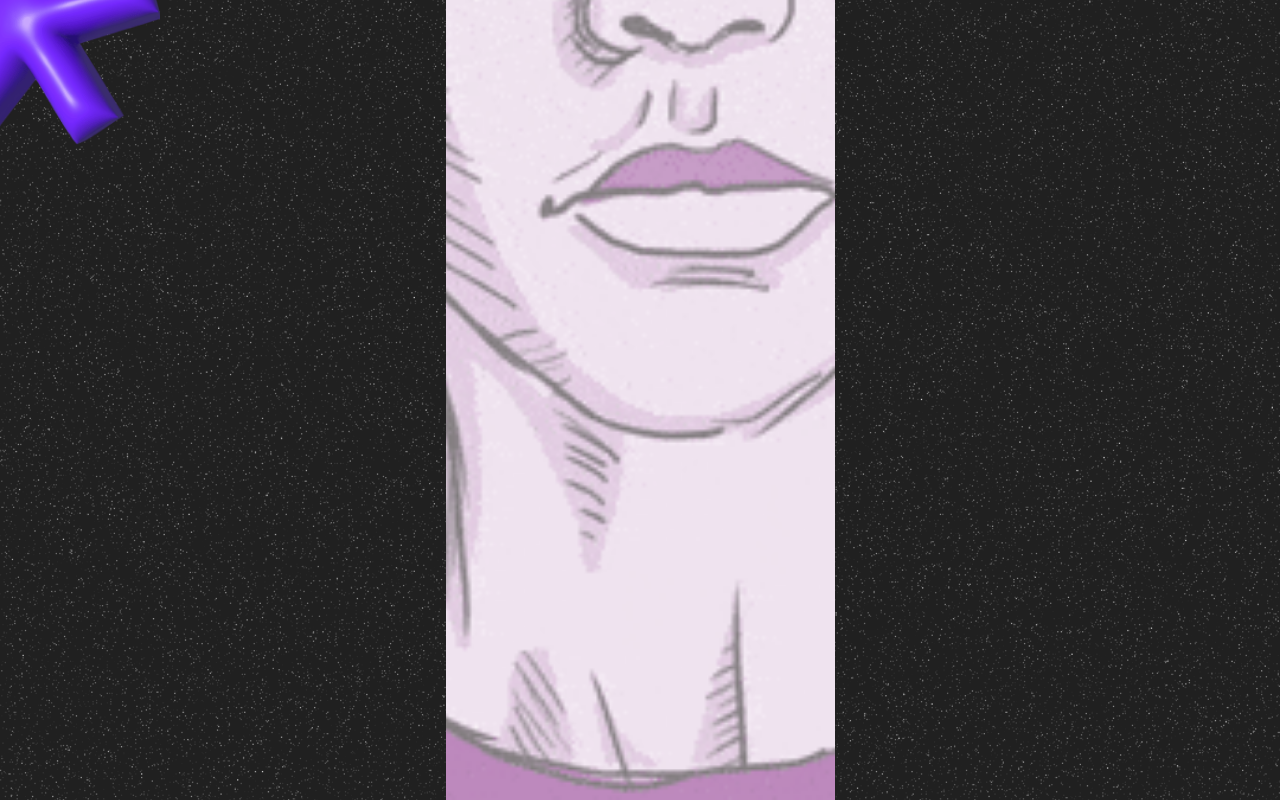
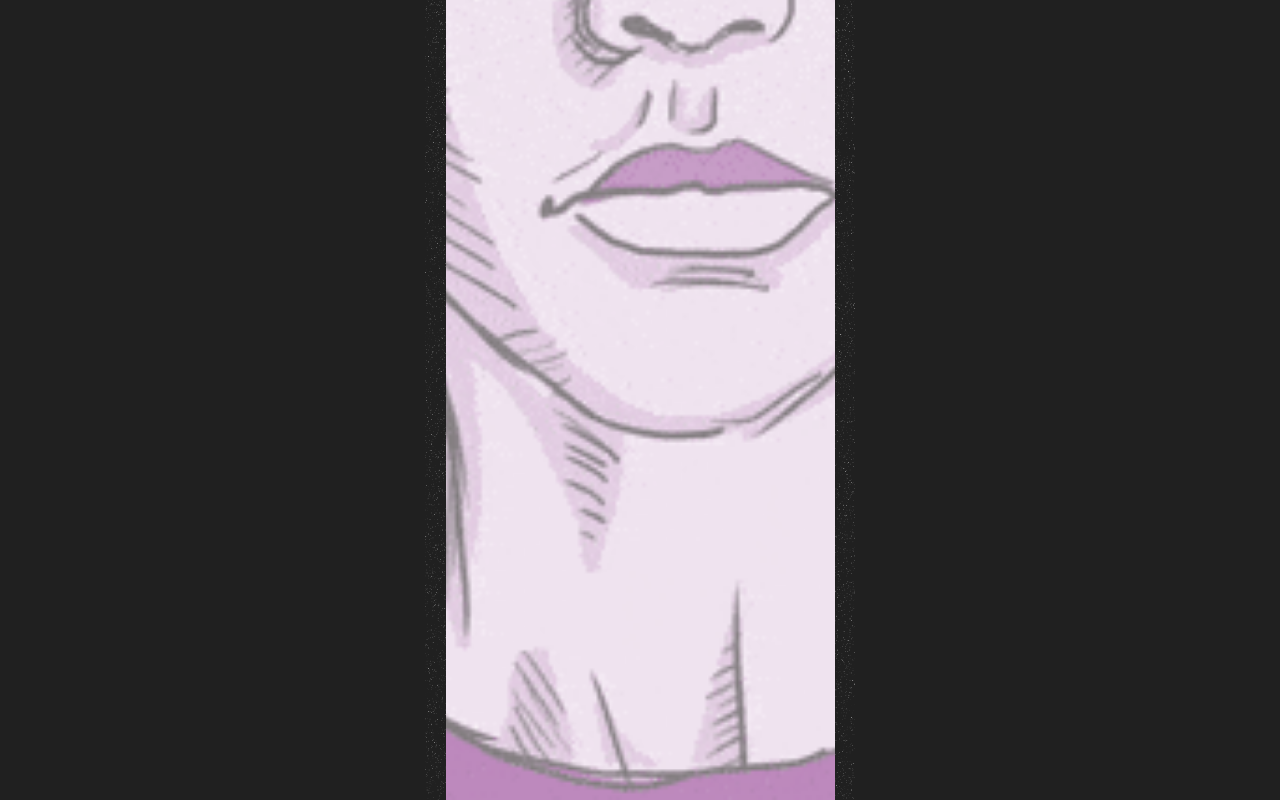
Before and after one commit to xxtxcx/church-announcements, a React (Create React App) app: page /conference in a window 1280 px wide. Built offline with nearby package versions, Linux system fonts and the light colour scheme.

Commit message:
fixed desktop

```diff
--- a/src/components/ConferenceLanding.css
+++ b/src/components/ConferenceLanding.css
@@ -1,10 +1,19 @@
 /* Conference page — стилі з Figma (Version-2, 390px) */
 
-/* Контейнер сторінки: flex column, gap між секціями */
+/* Обгортка: на десктопі контент по центру, з боків фон */
+.conference-page-wrap {
+  width: 100%;
+  min-height: 100vh;
+  background: #202020;
+  display: flex;
+  justify-content: center;
+}
+
+/* Контейнер сторінки: на телефонах — на всю ширину; на десктопі — обмежена ширина по центру */
 .conference-page {
   position: relative;
   width: 100%;
-  max-width: 100vw;
+  max-width: 100%;
   overflow-x: hidden;
   background: #202020;
   display: flex;
@@ -21,6 +30,13 @@
   .conference-page {
     min-height: 100svh;
     height: 100svh;
+  }
+}
+
+/* Тільки на десктопі (широкий екран) — обмежуємо ширину, щоб виглядало як телефон */
+@media (min-width: 768px) {
+  .conference-page {
+    max-width: 430px;
   }
 }
 
--- a/src/components/ConferenceLanding.js
+++ b/src/components/ConferenceLanding.js
@@ -608,10 +608,11 @@ export default function ConferenceLanding() {
   const showIntro = !introDone;
 
   return (
-    <div
-      className="conference-page text-white overflow-x-hidden overflow-y-auto"
-      style={grainStyle}
-    >
+    <div className="conference-page-wrap">
+      <div
+        className="conference-page text-white overflow-x-hidden overflow-y-auto"
+        style={grainStyle}
+      >
       {/* Зірка: клік — обертання на місці; після 3+ кліків — перекочування в протилежний кут */}
       {introStep >= 0 && (
         <button
@@ -1107,6 +1108,7 @@ export default function ConferenceLanding() {
           </div>
         </nav>
       )}
+      </div>
     </div>
   );
 }
```
